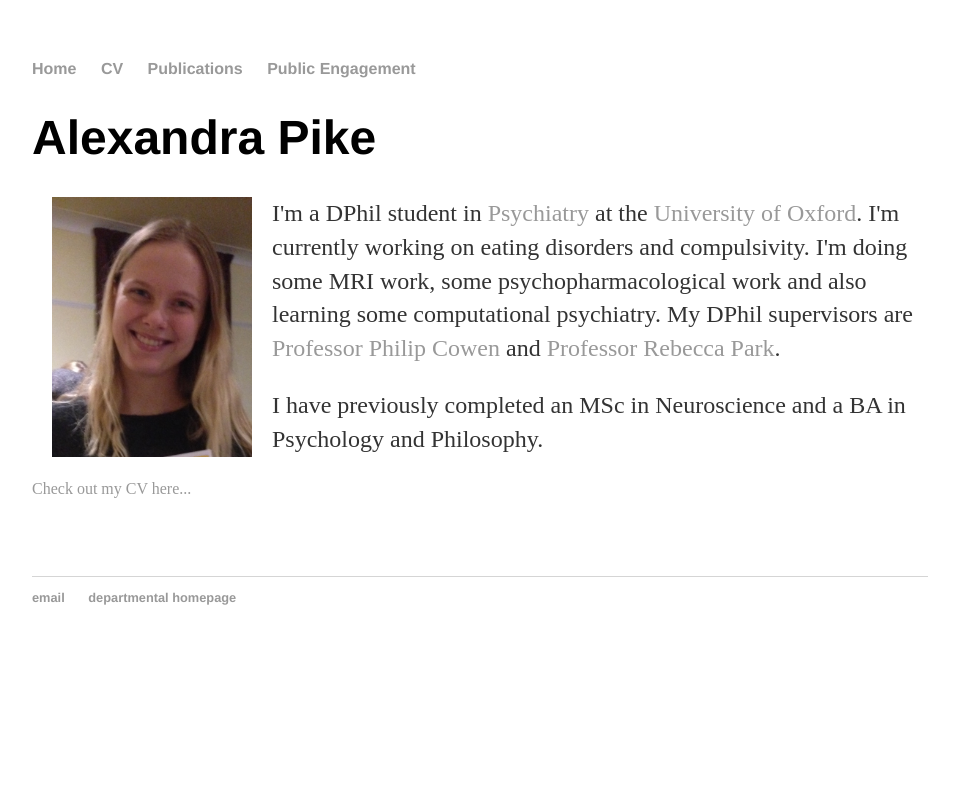
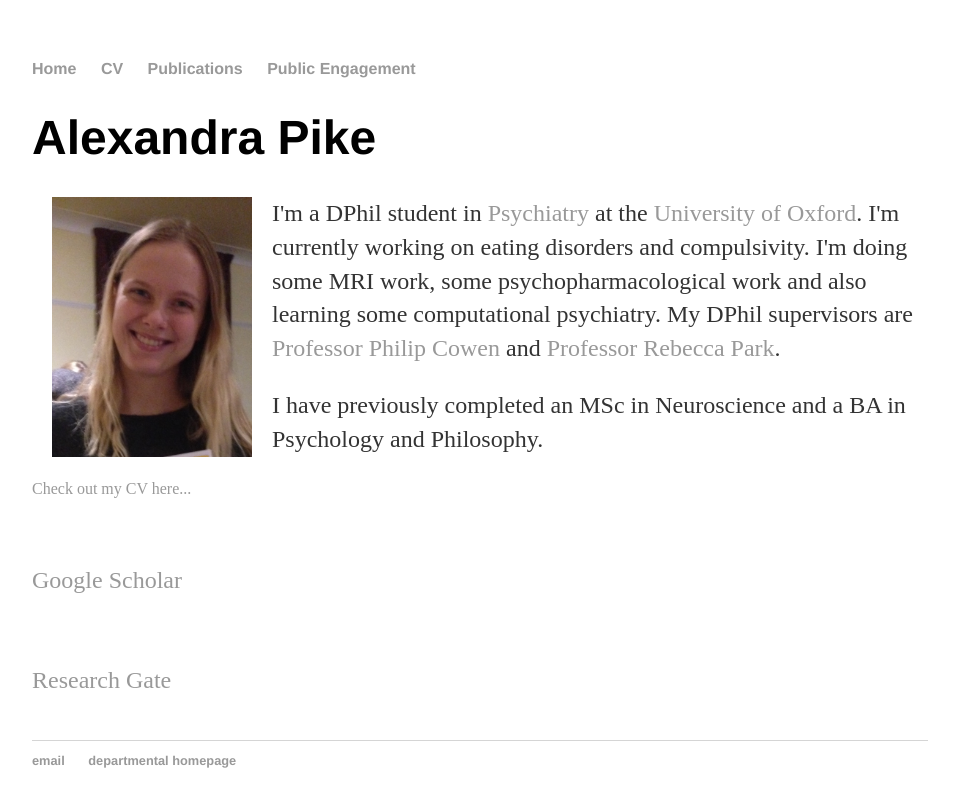
Before and after one commit to apike02/apike02.github.io, a Jekyll site: the page built from index.html, in a window 1280 px wide. Shown: the top 807 px of the page, without its empty margins (160-1119 px from the left). Built offline with Jekyll 4.4.1, drawn with Linux system fonts in a browser that asks for light colours.

Commit message:
Update index.html

```diff
--- a/index.html
+++ b/index.html
@@ -11,6 +11,8 @@
 	<p>I have previously completed an MSc in Neuroscience and a BA in Psychology and Philosophy.</p>
 		<a href="/cv">Check out my CV here...</a></p>
 <br/>
+<p><a href="https://scholar.google.co.uk/citations?user=XQ8kkegAAAAJ&hl=en">Google Scholar</a></p>
 <br/>
+<p><a href="https://www.researchgate.net/profile/Alexandra_Pike2">Research Gate</a></p>
 <br/>
 </div><!-- /.blurb -->
```
